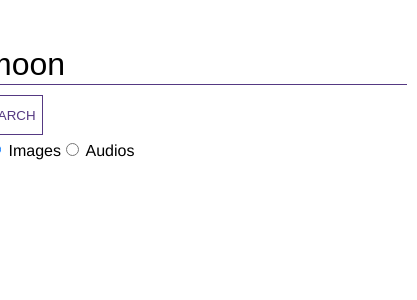
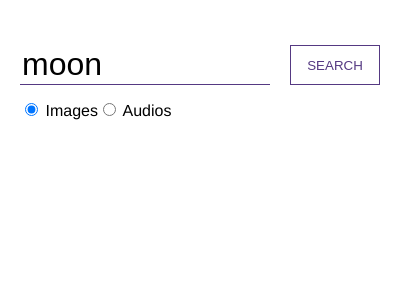
Before and after one commit to pkrisz89/nasa, a React (Create React App) app: page / in a window 390 px wide. Shown: the top 300 px of the page, 417 px wide, since content can reach past the window. Built offline with nearby package versions, Linux system fonts and the light colour scheme.

Commit message:
responsive fix

```diff
--- a/public/index.html
+++ b/public/index.html
@@ -2,7 +2,7 @@
 <html lang="en">
   <head>
     <meta charset="utf-8">
-    <meta name="viewport" content="width=device-width, initial-scale=1, shrink-to-fit=no">
+    <meta name="viewport" content="width=device-width, initial-scale=1">
     <meta name="theme-color" content="#000000">
     <meta name="description" content="Search audios and images on NASA Image and Video Library. (Made with React and Styled Components)">
     <title>NASA Search app by Kris Pinter</title>
--- a/src/components/searchForm.js
+++ b/src/components/searchForm.js
@@ -8,6 +8,7 @@
   border-left: 0px;
   border-right: 0px;
   margin: 0px 10px 10px;
+  width: 250px;
   &:focus {
     outline: 0px;
     border-bottom: 2px solid #553982;
@@ -19,11 +20,13 @@
   display: inline-block;
   cursor: pointer;
   height: 40px;
+  width: 90px;
   color: #553982;
   background-color: #fff;
   border: 0;
   vertical-align: top;
   border: 1px solid #553982;
+  margin-left: 10px;
   &:focus {
     outline: 0px;
   }
--- a/src/globalStyle.js
+++ b/src/globalStyle.js
@@ -2,7 +2,7 @@
 
 injectGlobal`
   body {
-    margin: 0;
+    margin: 5px;
     font-family: 'Helvetica';
   }
 
```
